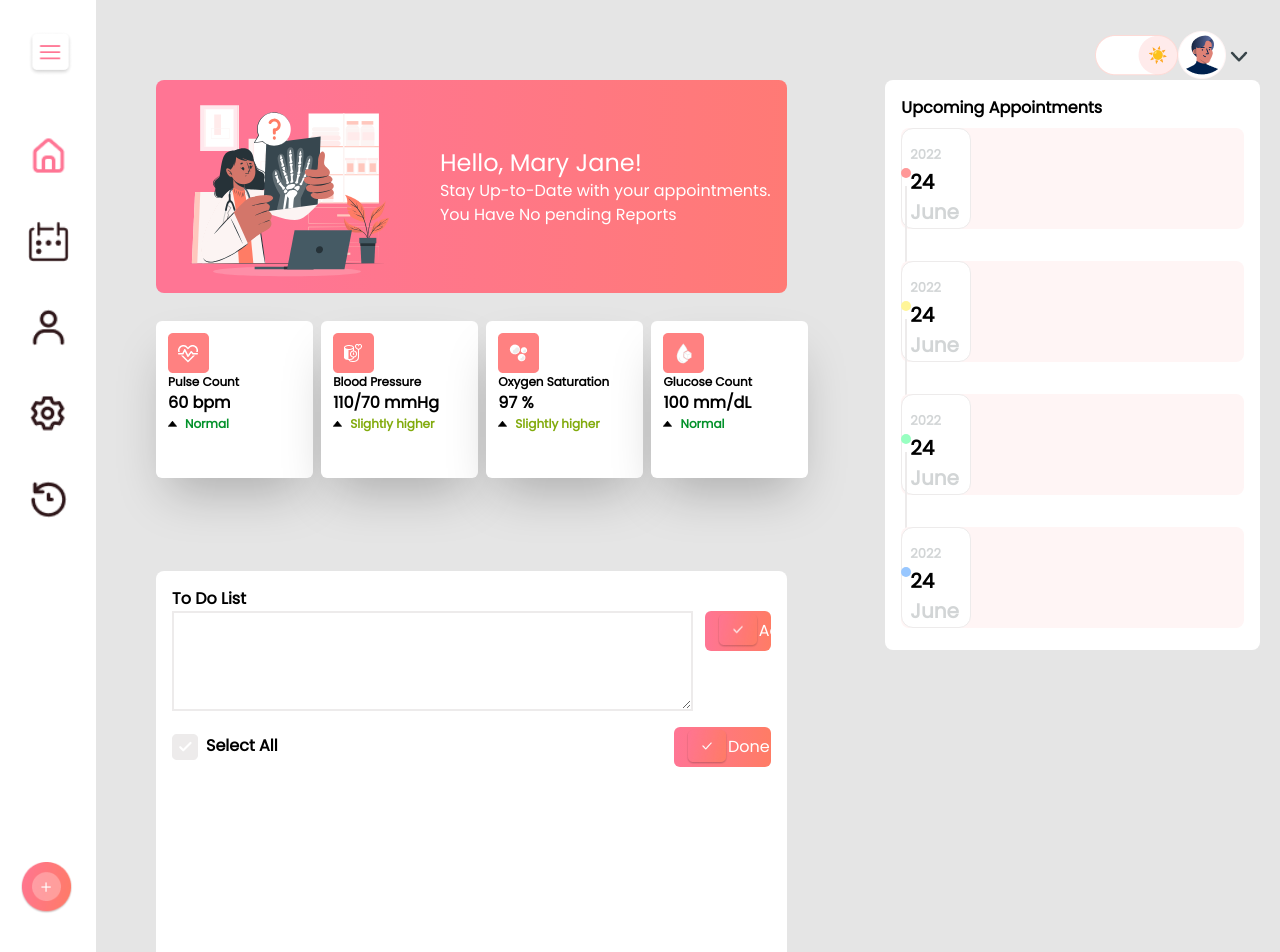
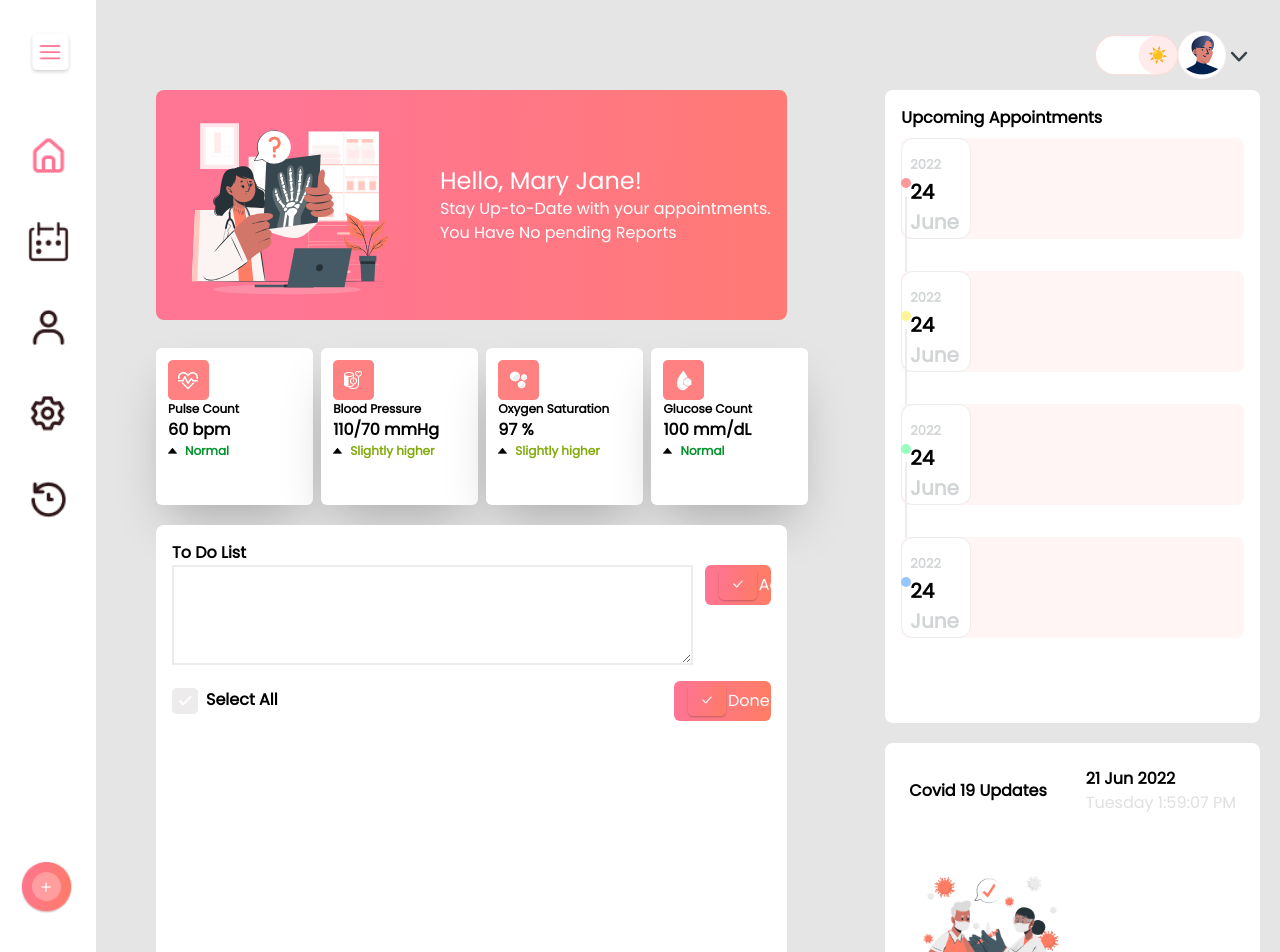
Before and after one commit to shihabsararrafid/task-02, a React (Create React App) app: page / in a window 1280 px wide. Shown: the top 952 px of the page. Built offline with nearby package versions, Linux system fonts and the light colour scheme.

Commit message:
created corona update

```diff
--- a/src/App.css
+++ b/src/App.css
@@ -5,13 +5,14 @@
   width: calc(100vw);
   display: grid;
   grid-template-columns: repeat(12,1fr);
-  grid-template-rows:30px 1fr 1fr 1fr 1fr;
-  grid-row-gap: 10px;
+  grid-template-rows:30px 1fr 1fr 1fr 1fr 1fr;
+  grid-row-gap: 20px;
   grid-template-areas:
    "p p p p p p p p p p p p"
     "h h h h h h h . a a a a"
     "h h h h h h h . a a a a"
     "t t t t t t t . a a a a"
+    "t t t t t t t . b b b b "
     "t t t t t t t . b b b b "
   ;
 
@@ -27,6 +28,9 @@
 }
 .detail-appointments{
   grid-area: a;
+}
+.corona-update{
+  grid-area: b;
 }
 .App-logo {
   height: 40vmin;
--- a/src/App.js
+++ b/src/App.js
@@ -6,6 +6,7 @@ import AppointmentPart from "./Components/Appointment/AppointmentPart";
 import ToDo from "./Components/HomeMain/ToDo";
 import DetailAppointment from "./Components/Appointment/DetailAppointment";
 import Profile from "./Components/Appointment/Profile";
+import CoronaUpdate from "./Components/CoronaUpdate/CoronaUpdate";
 
 function App() {
   return (
@@ -13,12 +14,13 @@ function App() {
       <div className="flex justify-between">
         <Sidebar></Sidebar>
       </div>
-      <div className="flex mt-10 main-part flex-row justify-between flex-wrap">
+      <div className="flex mt-10 mb-12 main-part flex-row justify-between flex-wrap">
         <Profile></Profile>
         <HomeMain></HomeMain>
         <ToDo></ToDo>
 
         <DetailAppointment></DetailAppointment>
+        <CoronaUpdate></CoronaUpdate>
       </div>
     </div>
   );
--- a/src/Components/Appointment/DetailAppointment.js
+++ b/src/Components/Appointment/DetailAppointment.js
@@ -2,7 +2,7 @@ import React from "react";
 
 const DetailAppointment = () => {
   return (
-    <div className=" detail-appointments h-[570px]   rounded-lg p-[16px] mr-5 bg-white">
+    <div className=" detail-appointments    rounded-lg p-[16px] mr-5 bg-white">
       <h1 className="text-base  font-semibold">Upcoming Appointments</h1>
       <div className="flex flex-col gap-y-[24px]">
         <div className="mt-2 flex relative justify-center items-center ">
--- /dev/null
+++ b/src/Components/CoronaUpdate/CoronaUpdate.js
@@ -0,0 +1,37 @@
+import React from "react";
+import getDate from "../Hooks/GetDate";
+import corona from "./../../Images/Svg_sample2.png";
+const CoronaUpdate = () => {
+  const [finalDate] = getDate();
+  const day = new Date(finalDate);
+  const dayArray = [
+    "Sunday",
+    "Monday",
+    "Tuesday",
+    "Wednesday",
+    "Thrusday",
+    "Friday",
+    "Saturday",
+  ];
+  var today = new Date().toLocaleTimeString();
+  console.log(today);
+  return (
+    <div className="corona-update p-6 mr-5 rounded-lg bg-white">
+      <div className="flex items-center font-semibold justify-between">
+        <h1>Covid 19 Updates</h1>
+        <div>
+          <p>{finalDate}</p>
+          <div className="text-[#E1E0E0] font-normal">
+            <span>{dayArray[day.getDay()]}</span>
+            <span>{"    " + today}</span>
+          </div>
+        </div>
+      </div>
+      <div className="mt-10">
+        <img className="w-[50%] h-[70%] object-cover" src={corona} alt="" />
+      </div>
+    </div>
+  );
+};
+
+export default CoronaUpdate;
--- a/src/Components/HomeMain/BannerPart.js
+++ b/src/Components/HomeMain/BannerPart.js
@@ -3,7 +3,7 @@ import pic1 from "./../../Images/Svg_sample1.svg";
 import "./BannerPart.css";
 const BannerPart = () => {
   return (
-    <div className="w-full flex px-[16px] justify-between items-center text-white banner h-[213px]">
+    <div className="w-full flex px-[16px] justify-between items-center text-white banner ">
       <div>
         <img src={pic1} alt="" />
       </div>
--- a/src/Components/HomeMain/ToDo.js
+++ b/src/Components/HomeMain/ToDo.js
@@ -2,6 +2,7 @@ import React, { useState } from "react";
 import small from "./../../Images/small.png";
 import uncheck from "./../../Images/Icon_Vector_Uncheck.png";
 import check from "./../../Images/Icon_Vector_Check.png";
+import getDate from "../Hooks/GetDate";
 const ToDo = () => {
   const [select, setSelect] = useState(false);
   const [selectsingle, setSelectSingle] = useState([]);
@@ -13,16 +14,7 @@ const ToDo = () => {
   *code to get the current date in format of day /month/year
   --------------------------------------------------------------*/
 
-  const date = new Date();
-  const today =
-    date.getFullYear() + "-" + (date.getMonth() + 1) + "-" + date.getDate();
-  const newDate = new Date(
-    date.getFullYear(),
-    date.getMonth(),
-    date.getDate()
-  ).toDateString();
-  const todayDate = newDate.split(" ");
-  const finalDate = todayDate[2] + " " + todayDate[1] + " " + todayDate[3];
+  const [finalDate] = getDate();
   console.log(finalDate);
 
   /*------------------------------------------------------
@@ -100,7 +92,7 @@ const ToDo = () => {
   };
   //console.log(list);
   return (
-    <div className=" todo-list ml-[60px]  h-[460px] overflow-hidden rounded-lg bg-white p-4">
+    <div className=" todo-list ml-[60px]   overflow-hidden rounded-lg bg-white p-4">
       <h1 className="font-semibold text-base ">To Do List </h1>
       <div className="text-area flex">
         <textarea
--- /dev/null
+++ b/src/Components/Hooks/GetDate.js
@@ -0,0 +1,14 @@
+const getDate = () => {
+  const date = new Date();
+  const today =
+    date.getFullYear() + "-" + (date.getMonth() + 1) + "-" + date.getDate();
+  const newDate = new Date(
+    date.getFullYear(),
+    date.getMonth(),
+    date.getDate()
+  ).toDateString();
+  const todayDate = newDate.split(" ");
+  const finalDate = todayDate[2] + " " + todayDate[1] + " " + todayDate[3];
+  return [finalDate];
+};
+export default getDate;
```
